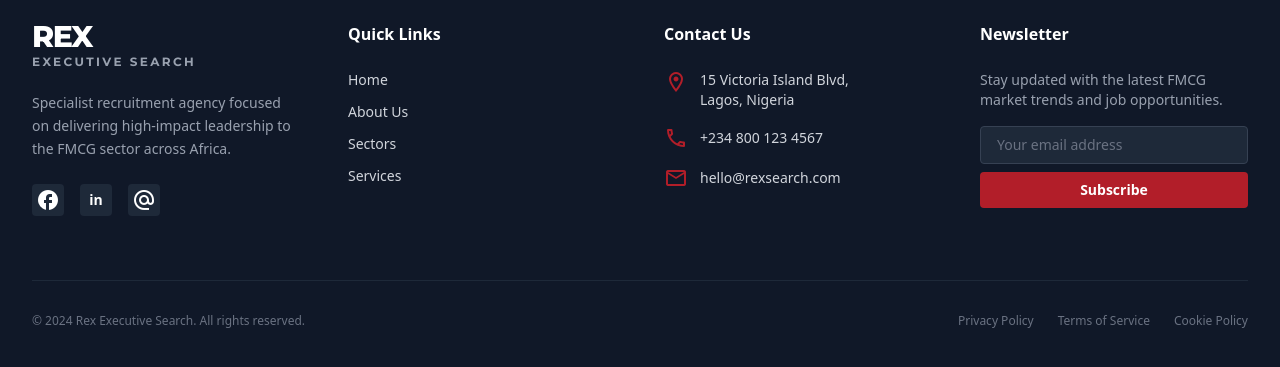
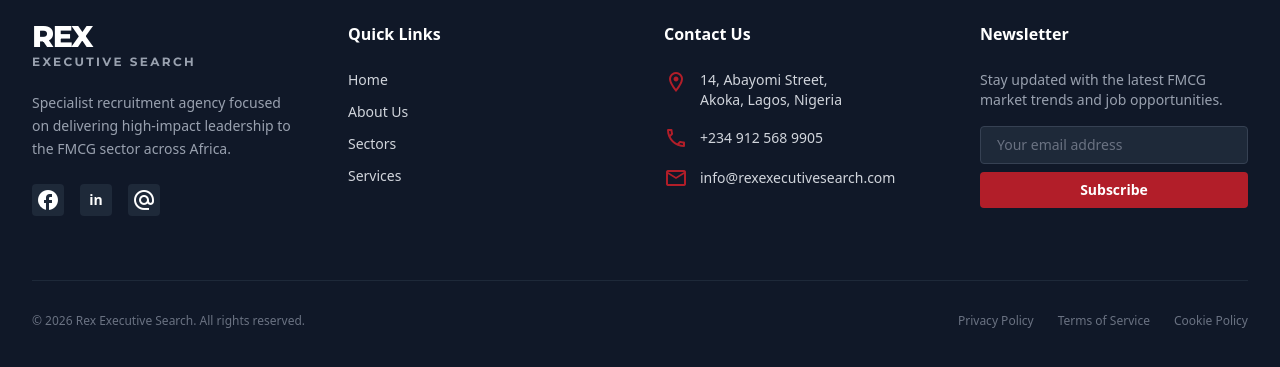
Before and after one commit to michaelomopekun/rexexecutivesearch, a Next.js app: page /contact in a window 1280 px wide. Shown: the part 2109-2476 px from the top of the page. Built offline with nearby package versions, Linux system fonts and the light colour scheme; no server answers.

Commit message:
fix: update footer and contact form with correct contact details and links

```diff
--- a/src/app/layout.tsx
+++ b/src/app/layout.tsx
@@ -38,7 +38,7 @@ export const metadata: Metadata = {
     description: "Your specialist growth and productivity partner in the FMCG sector.",
     images: [
       {
-        url: "/logo.png", // We need to ensure this image exists or is handled
+        url: "/logo.png",
         width: 1200,
         height: 630,
         alt: "Rex Executive Search",
@@ -52,7 +52,7 @@ export const metadata: Metadata = {
     images: ["/logo.png"],
   },
   icons: {
-    icon: "/logo.ico",
+    icon: "/logo.png",
   },
 };
 
--- a/src/components/Home/Footer.tsx
+++ b/src/components/Home/Footer.tsx
@@ -21,19 +21,19 @@ export default function Footer() {
             <div className="flex space-x-4">
               <Link
                 className="w-8 h-8 rounded bg-gray-800 flex items-center justify-center hover:bg-primary transition-colors text-white"
-                href="#"
+                href="https://www.facebook.com/profile.php?id=61586656664237&_rdc=1&_rdr#"
               >
                 <span className="material-icons-outlined text-sm">facebook</span>
               </Link>
               <Link
                 className="w-8 h-8 rounded bg-gray-800 flex items-center justify-center hover:bg-primary transition-colors text-white"
-                href="#"
+                href="https://www.linkedin.com/company/rexsearch/"
               >
                 <span className="text-sm font-bold">in</span>
               </Link>
               <Link
                 className="w-8 h-8 rounded bg-gray-800 flex items-center justify-center hover:bg-primary transition-colors text-white"
-                href="#"
+                href="mailto:info@rexexecutivesearch.com"
               >
                 <span className="material-icons-outlined text-sm">
                   alternate_email
@@ -88,22 +88,22 @@ export default function Footer() {
                   location_on
                 </span>
                 <span>
-                  15 Victoria Island Blvd,
+                  14, Abayomi Street,
                   <br />
-                  Lagos, Nigeria
+                 Akoka, Lagos, Nigeria
                 </span>
               </li>
               <li className="flex items-center">
                 <span className="material-icons-outlined text-primary mr-3 text-lg">
                   phone
                 </span>
-                <span>+234 800 123 4567</span>
+                <span>+234 912 568 9905</span>
               </li>
               <li className="flex items-center">
                 <span className="material-icons-outlined text-primary mr-3 text-lg">
                   email
                 </span>
-                <span>hello@rexsearch.com</span>
+                <span>info@rexexecutivesearch.com</span>
               </li>
             </ul>
           </div>
@@ -129,7 +129,7 @@ export default function Footer() {
           </div>
         </div>
         <div className="border-t border-gray-800 mt-16 pt-8 flex flex-col md:flex-row justify-between items-center text-xs text-gray-500">
-          <p>© 2024 Rex Executive Search. All rights reserved.</p>
+          <p>© 2026 Rex Executive Search. All rights reserved.</p>
           <div className="flex space-x-6 mt-4 md:mt-0">
             <Link className="hover:text-white transition-colors" href="#">
               Privacy Policy
--- a/src/components/contact/ContactForm.tsx
+++ b/src/components/contact/ContactForm.tsx
@@ -201,7 +201,7 @@ export default function ContactForm() {
                         Phone
                       </p>
                       <p className="text-lg leading-snug">
-                        +234 902 125 6904
+                        +234 912 568 9905
                       </p>
                       <p className="text-sm text-gray-400 mt-1">
                         Mon-Fri, 9am - 5pm WAT
@@ -252,7 +252,7 @@ export default function ContactForm() {
                 <div className="flex space-x-4">
                   <Link
                     className="w-10 h-10 rounded-full bg-white/10 hover:bg-primary flex items-center justify-center transition-all"
-                    href="https://www.linkedin.com/company/rexsearch?trk=blended-typeahead"
+                    href="https://www.linkedin.com/company/rexsearch/"
                   >
                     <span className="font-bold text-sm">Li</span>
                   </Link>
```
